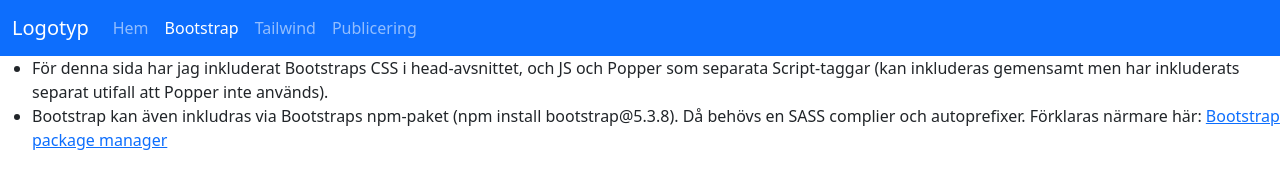
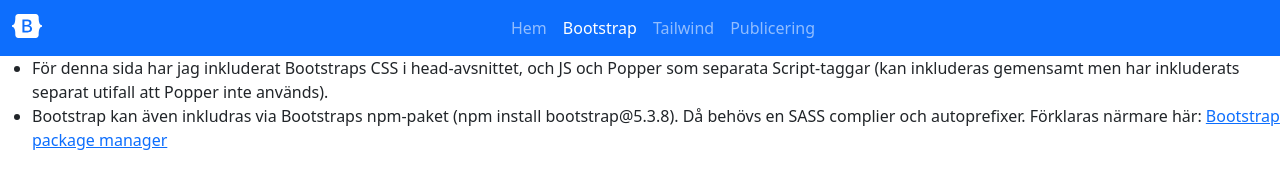
Before and after one commit to gustafsson96/laboration1-dt193g, a plain HTML site: page bootstrap.html in a window 1280 px wide. Drawn offline with nearby package versions, Linux system fonts and the light colour scheme.

Commit message:
Insert white Bootstrap logotype for bootstrap.html

```diff
--- a/bootstrap.html
+++ b/bootstrap.html
@@ -13,11 +13,11 @@
     <!-- Bootstrap navbar styled with navbar-dark and bg-primary (blue color and white text) -->
     <nav class="navbar navbar-expand-lg navbar-dark bg-primary">
   <div class="container-fluid">
-    <a class="navbar-brand" href="index.html">Logotyp</a>
+    <a class="navbar-brand" href="index.html"><img src="images/bootstrap-logo-white.svg" alt="bootstrap logotype" width="30" height="24" class="d-inline-block align-text-top"></a>
     <button class="navbar-toggler" type="button" data-bs-toggle="collapse" data-bs-target="#navbarNav" aria-controls="navbarNav" aria-expanded="false" aria-label="Toggle navigation">
       <span class="navbar-toggler-icon"></span>
     </button>
-    <div class="collapse navbar-collapse" id="navbarNav">
+    <div class="collapse navbar-collapse justify-content-center" id="navbarNav">
       <ul class="navbar-nav">
         <li class="nav-item">
           <a class="nav-link" href="index.html">Hem</a>
```
Also changed, not shown: images/bootstrap-logo-white.svg (added).
